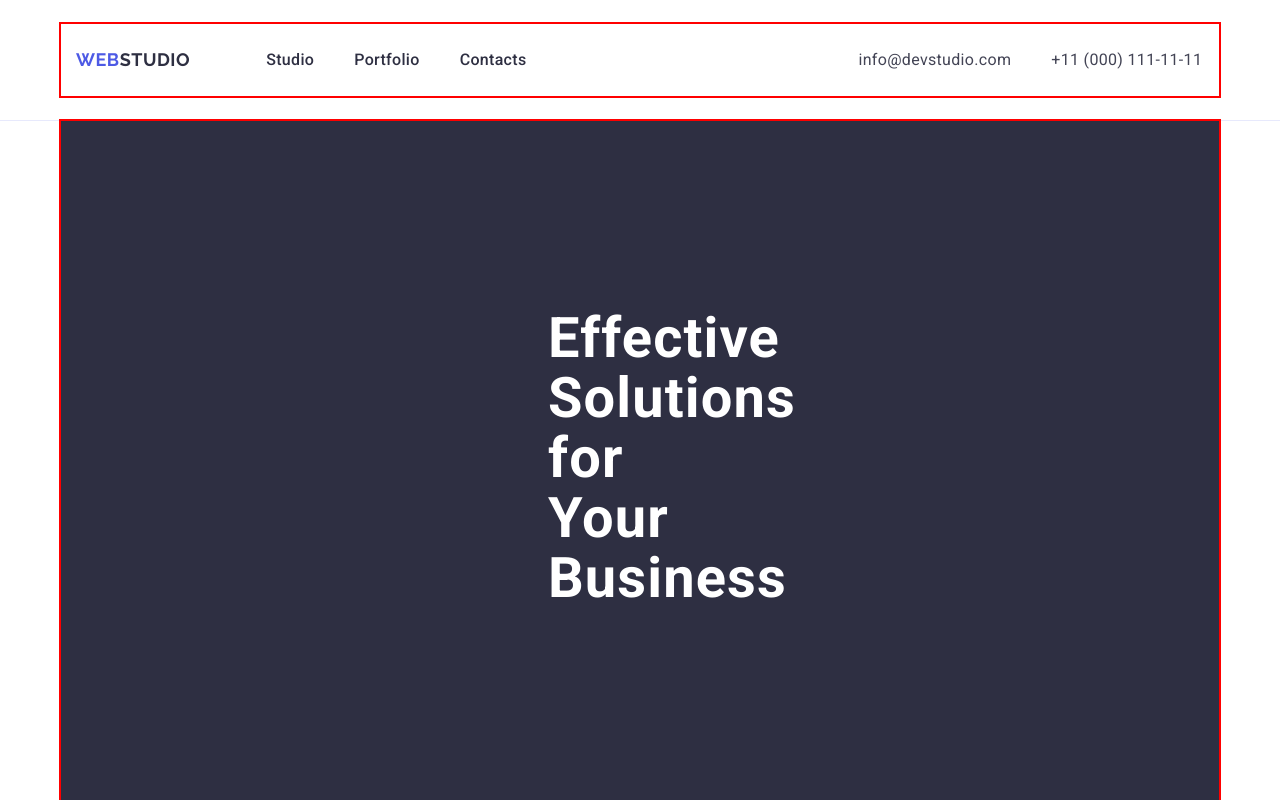
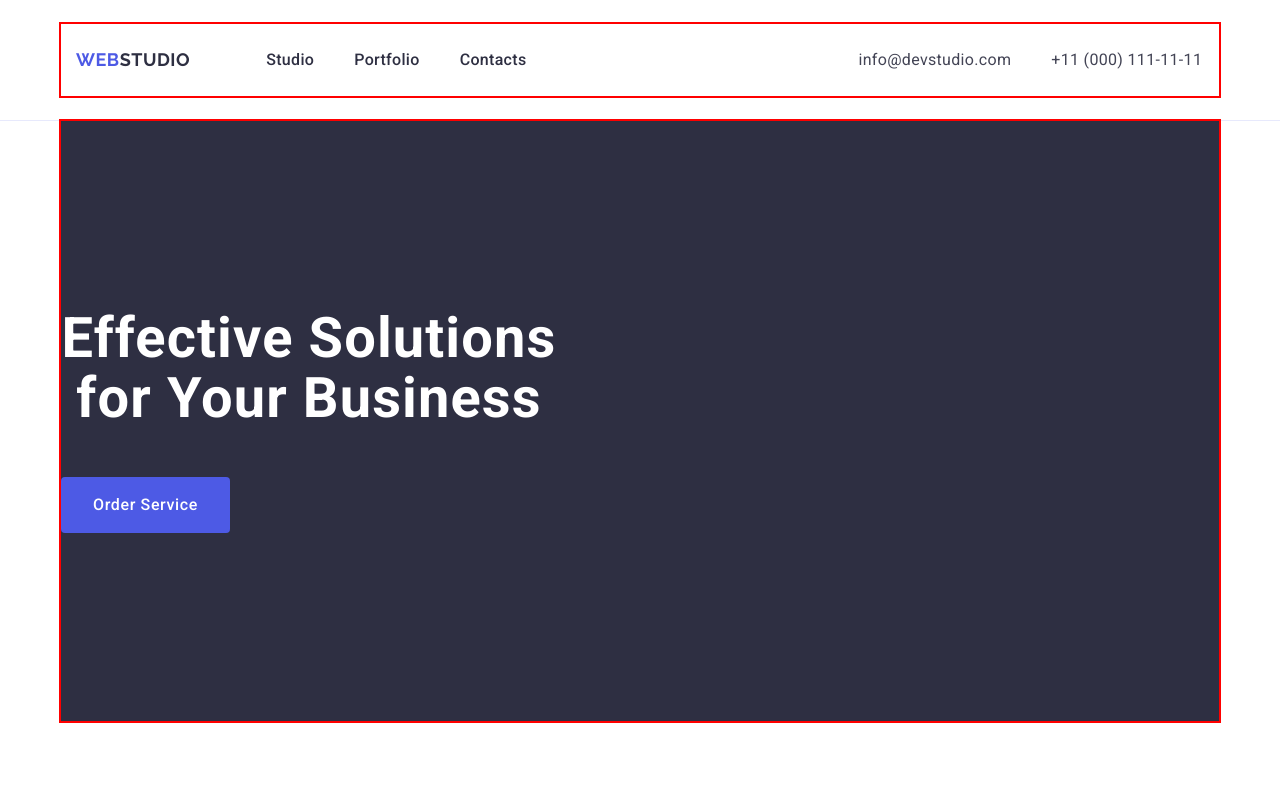
Before and after one commit to Gavrilenko2304/goit-markup-hw-03, a plain HTML site: page index.html in a window 1280 px wide. Shown: the top 800 px of the page. Drawn offline with nearby package versions, Linux system fonts and the light colour scheme.

Commit message:
corection section1

```diff
--- a/css/style.css
+++ b/css/style.css
@@ -90,8 +90,7 @@ address {
   letter-spacing: 0.02em;
   display: flex;
   gap: 40px;
-  padding-top: 24px;
-  padding-bottom: 24px;
+  padding: 24px 0;
 }
 .header-navigation-item {
 }
@@ -133,6 +132,7 @@ address {
 }
 .hero-container {
   background: #2e2f42;
+  padding: 188px 0;
 }
 
 .hero-title {
@@ -142,7 +142,7 @@ address {
   font-weight: 700;
   line-height: 1.07;
   letter-spacing: 0.02em;
-  padding: 188px 472px 292px 472px;
+
   max-width: 496px;
   margin-bottom: 48px;
 }
@@ -159,6 +159,11 @@ address {
   letter-spacing: 0.04em;
   background: #4d5ae5;
   cursor: pointer;
+  display: block;
+  min-width: 169px;
+  height: 56px;
+  border: none;
+  border-radius: 4px;
 }
 .hero-button-link {
 }
```
